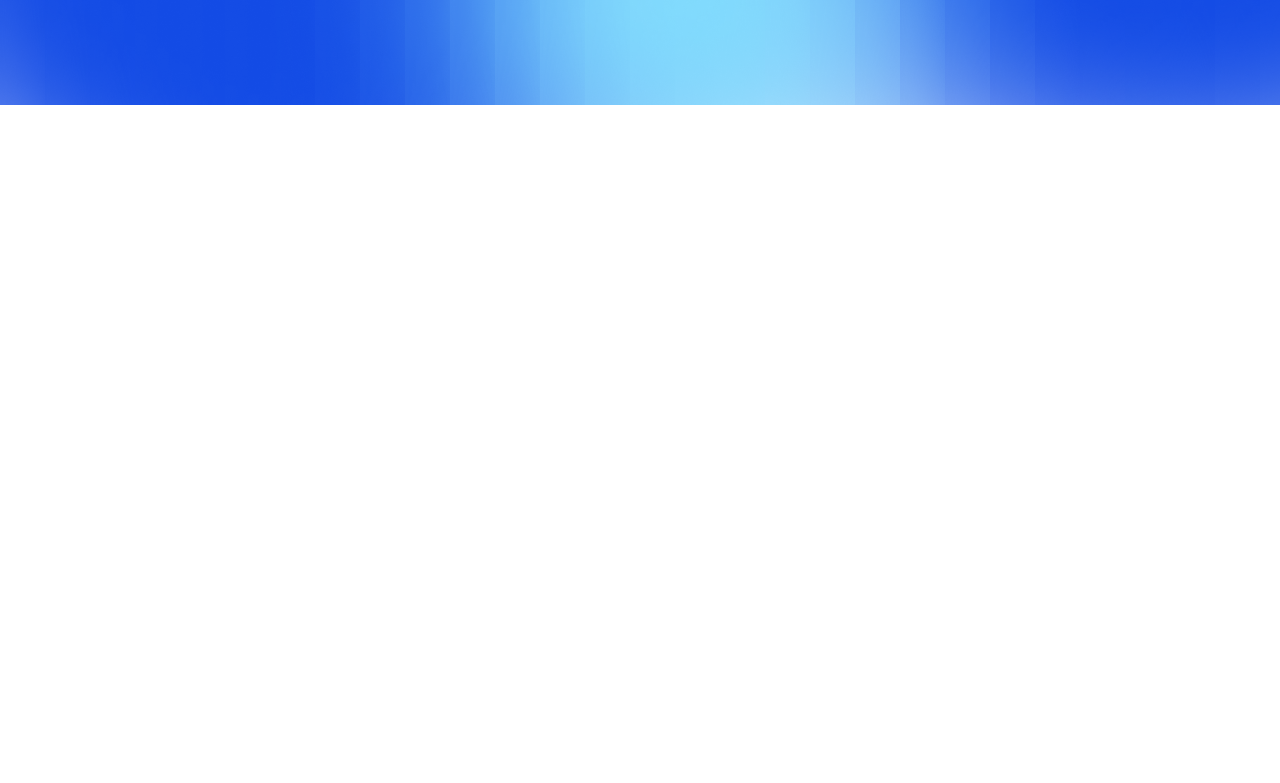
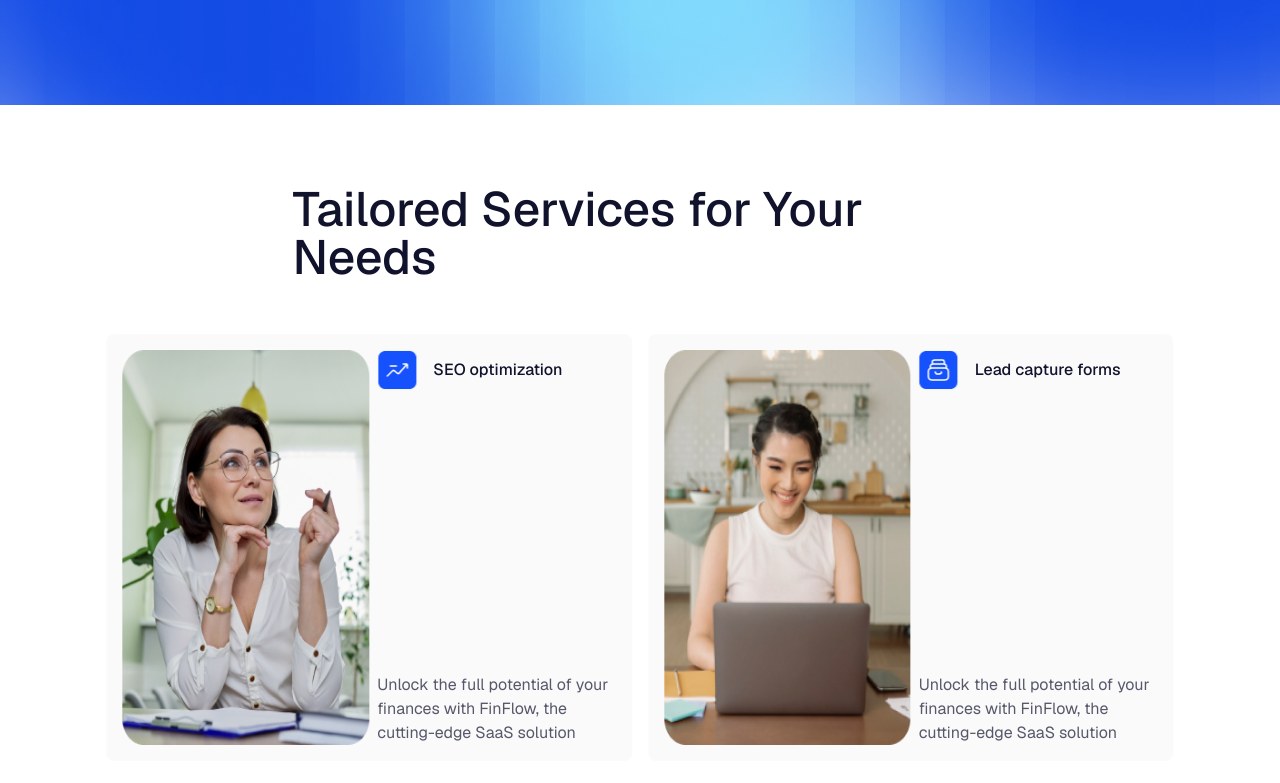
Before and after one commit to benedictbeejay/dashboard, a Next.js app: page / in a window 1280 px wide. Shown: the part 695-1478 px from the top of the page. Before the commit the page ends 800 px from the top, so only its background shows below. Built offline with nearby package versions, Linux system fonts and the light colour scheme; a web font is replaced by a local one.

Commit message:
completed services section

```diff
--- a/app/page.jsx
+++ b/app/page.jsx
@@ -1,11 +1,13 @@
 "use client";
 
 import Hero from "@/components/Hero";
+import Services from "@components/Services";
 
 const Home = () => {
   return (
     <div>
       <Hero />
+      <Services />
     </div>
   );
 };
--- /dev/null
+++ b/components/Services.jsx
@@ -0,0 +1,51 @@
+"use client";
+
+const Services = () => {
+  return (
+    <div className="w-full h-screen relative">
+      <div className="w-10/12 h-4/5 absolute top-1/2 -translate-x-1/2 left-1/2 -translate-y-1/2">
+        <div className="w-4/6 absolute top-0 left-1/2 -translate-x-1/2 px-2">
+          <p className="font-title font-medium text-Header text-5xl ">
+            Tailored Services for Your Needs
+          </p>
+        </div>
+
+        <div className="absolute bottom-16 gap-4 flex w-full h-4/6 left-1/2 -translate-x-1/2 ">
+          <div className="left flex w-1/2 py-4 px-4 gap-2 rounded-lg border-bgGrayBorder bg-bgGray">
+            <img className="w-1/2 flex " src="/assets/Rectangle 2324.png" />
+            <div className="SEO block relative w-1/2">
+              <div className="w-full h-1/8 flex gap-4">
+                <img src="/assets/icon.png" />
+                <p className="font-title font-medium py-2 text-Header">
+                  SEO optimization
+                </p>
+              </div>
+              <p className="text-Header/70 absolute bottom-0 font-title ">
+                Unlock the full potential of your finances with FinFlow, the
+                cutting-edge SaaS solution{" "}
+              </p>
+            </div>
+          </div>
+
+          <div className="right flex w-1/2 py-4 px-4 gap-2 rounded-lg border-bgGrayBorder bg-bgGray">
+            <img className="w-1/2 flex " src="/assets/Rectangle 2326.png" />
+            <div className="SEO block relative w-1/2">
+              <div className="w-full h-1/8 flex gap-4">
+                <img src="/assets/icon (1).png" />
+                <p className="font-title font-medium py-2 text-Header">
+                  Lead capture forms
+                </p>
+              </div>
+              <p className="text-Header/70 absolute bottom-0 font-title ">
+                Unlock the full potential of your finances with FinFlow, the
+                cutting-edge SaaS solution{" "}
+              </p>
+            </div>
+          </div>
+        </div>
+      </div>
+    </div>
+  );
+};
+
+export default Services;
--- a/tailwind.config.js
+++ b/tailwind.config.js
@@ -16,6 +16,9 @@ module.exports = {
       },
       colors: {
         NavBg: "#00215C1A",
+        Header: "#11122C",
+        bgGray: "#FAFAFB",
+        bgGrayBorder: "#F3F5FA",
       },
       fontFamily: {
         title: ["Geist", "sans-serif"],
```
Also changed, not shown: public/assets/Rectangle 2324.png (added), public/assets/Rectangle 2326.png (added).
